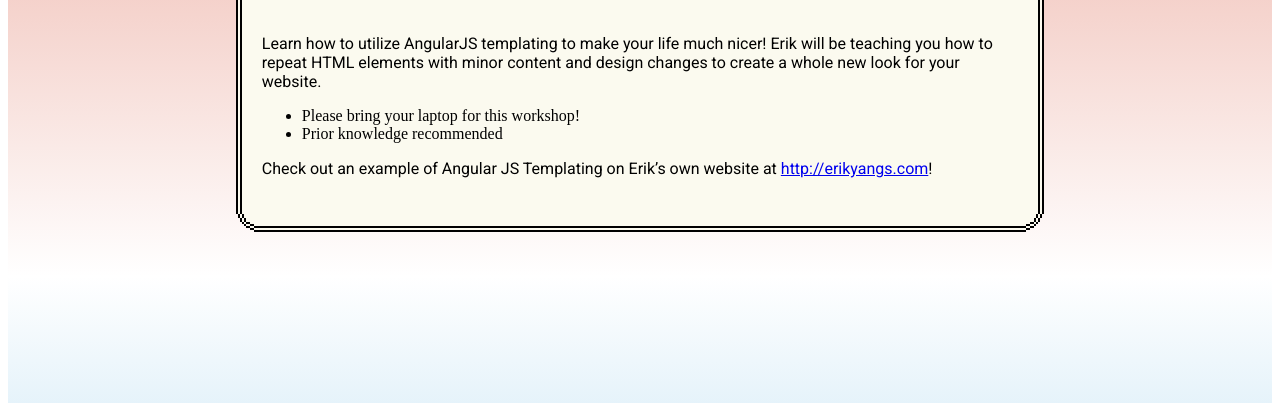
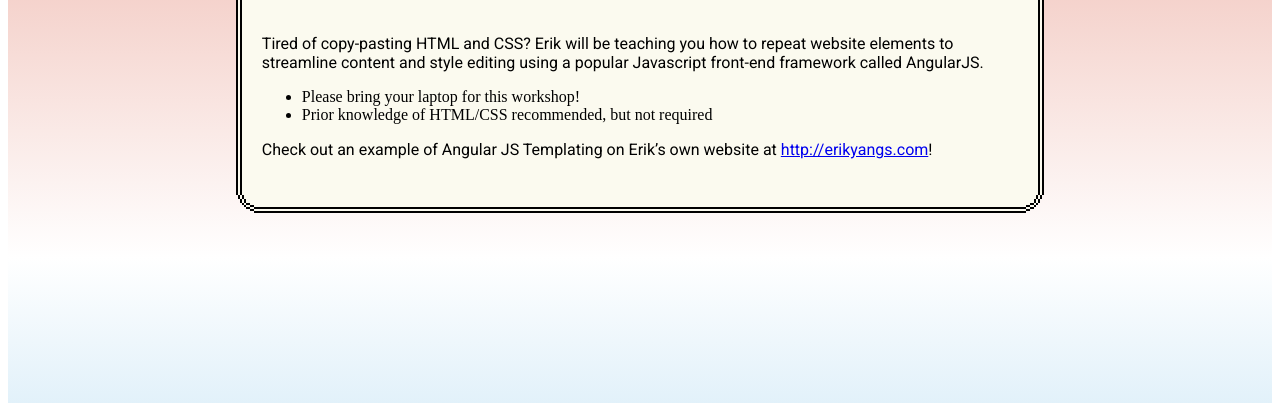
Before and after one commit to justintaekim/HEX-FA23, a Gatsby site: page /workshops/angularjs-templating/ in a window 1280 px wide. Shown: the part 334-737 px from the top of the page. Built offline with nearby package versions, Linux system fonts and the light colour scheme; Gatsby itself is replaced by a stand-in of ours.

Commit message:
Update HEX Workshops “angularjs-templating”

```diff
--- a/src/workshops/angularjs-templating.md
+++ b/src/workshops/angularjs-templating.md
@@ -4,10 +4,9 @@ time: 2018-03-18T22:00:00.000Z
 teachers:
   - name: Erik Yang
 ---
+Tired of copy-pasting HTML and CSS? Erik will be teaching you how to repeat website elements to streamline content and style editing using a popular Javascript front-end framework called AngularJS.
 
-Learn how to utilize AngularJS templating to make your life much nicer! Erik will be teaching you how to repeat HTML elements with minor content and design changes to create a whole new look for your website.
+* Please bring your laptop for this workshop!
+* Prior knowledge of HTML/CSS recommended, but not required
 
-- Please bring your laptop for this workshop!
-- Prior knowledge recommended
-
-Check out an example of Angular JS Templating on Erik’s own website at [http://erikyangs.com](http://erikyangs.com)!
+Check out an example of Angular JS Templating on Erik’s own website at <http://erikyangs.com>!
```
